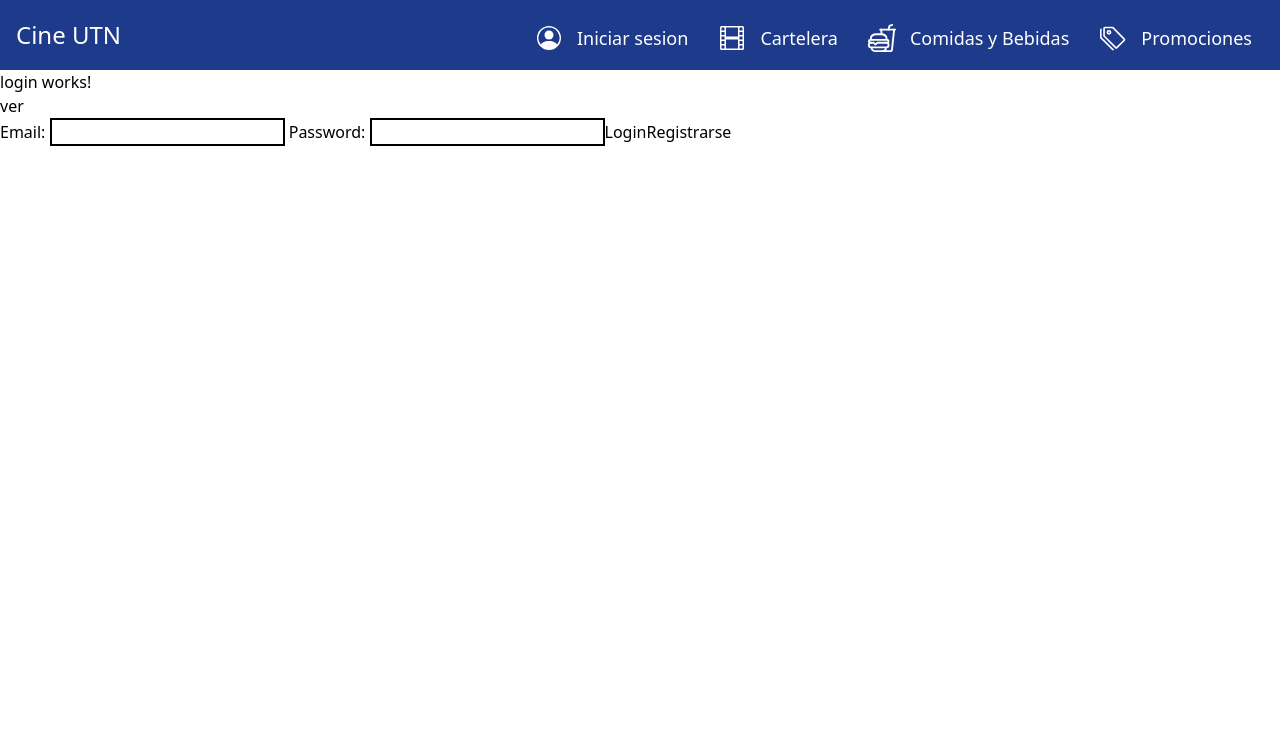
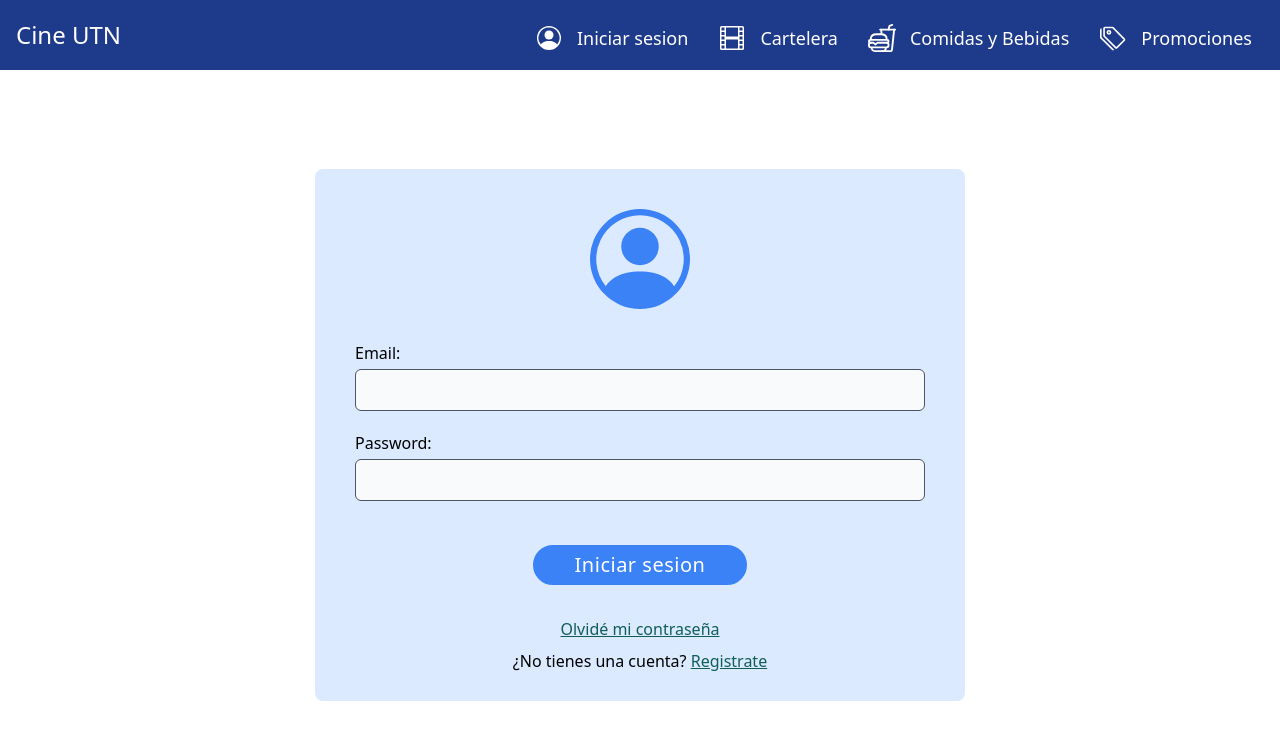
Before and after one commit to gonza2nm/cineUTN-frontend, an Angular app: page /login in a window 1280 px wide. Shown: the top 740 px of the page. Built offline with nearby package versions, Linux system fonts and the light colour scheme.

Commit message:
Se modifico el component login y se creo el component my-accoun

```diff
--- a/src/app/app-routing.module.ts
+++ b/src/app/app-routing.module.ts
@@ -7,6 +7,7 @@ import { CinemasComponent } from './cinemas/cinemas.component';
 import { MovieDetailsComponent } from './movie-details/movie-details.component';
 import { CinemaEditComponent } from './cinema-edit/cinema-edit.component';
 import { RegisterComponent } from './register/register.component';
+import { MyAccountComponent } from './my-account/my-account.component';
 
 const routes: Routes = [
   { path: '', component: HomeComponent },
@@ -17,6 +18,7 @@ const routes: Routes = [
   { path: 'manager-home/cinemas/new', component: CinemaEditComponent },//uso mismo componente para editar y crear
   { path: 'manager-home/cinemas/:id', component: CinemaEditComponent }, //cuidado! si la ruta del new queda abajo de la del id entonces toma a "new" como ID y no funciona.
   { path: 'register', component: RegisterComponent},
+  { path: 'my-account', component: MyAccountComponent},
   { path: "**", component: HomeComponent }
 
 ];
--- a/src/app/app.module.ts
+++ b/src/app/app.module.ts
@@ -15,6 +15,7 @@ import { CinemasComponent } from './cinemas/cinemas.component';
 import { MovieDetailsComponent } from './movie-details/movie-details.component';
 import { CinemaEditComponent } from './cinema-edit/cinema-edit.component';
 import { RegisterComponent } from './register/register.component';
+import { MyAccountComponent } from './my-account/my-account.component';
 
 @NgModule({
   declarations: [
@@ -29,6 +30,7 @@ import { RegisterComponent } from './register/register.component';
     MovieDetailsComponent,
     CinemaEditComponent,
     RegisterComponent,
+    MyAccountComponent,
   ],
   imports: [
     BrowserModule,
--- a/src/app/login/login.component.html
+++ b/src/app/login/login.component.html
@@ -1,16 +1,59 @@
+<!--
 <p>login works!</p>
 <button (click)="getUser()">ver</button>
 
-<form [formGroup]="loginForm" (ngSubmit)="onSubmit()">
-  <Label>
-    Email:
-    <input type="text" formControlName= "email" class=" border-2 border-black">
-  </Label>
-  <Label>
-    Password:
-    <input type="text" formControlName="password" class=" border-2 border-black">
-  </Label>
+-->
 
-  <button type="submit" [disabled]="!loginForm.valid">Login</button>
-  <a [routerLink]="['/register']">Registrarse</a>
-</form>
+<div class="flex justify-center items-center h-[calc(100vh-70px)] w-full">
+
+  <div  class="bg-blue-100 rounded-lg flex-grow min-w-[320px] max-w-[650px] m-5 md:m-7">
+
+    <div class="flex justify-center px-3 pt-10 pb-0">
+      <svg xmlns="http://www.w3.org/2000/svg" width="100" height="100" class="fill-blue-500" viewBox="0 0 16 16">
+        <path d="M11 6a3 3 0 1 1-6 0 3 3 0 0 1 6 0" />
+        <path fill-rule="evenodd"
+          d="M0 8a8 8 0 1 1 16 0A8 8 0 0 1 0 8m8-7a7 7 0 0 0-5.468 11.37C3.242 11.226 4.805 10 8 10s4.757 1.225 5.468 2.37A7 7 0 0 0 8 1" />
+      </svg>
+    </div>
+
+    <form [formGroup]="loginForm" (ngSubmit)="getUser()"
+      class="flex flex-col justify-center items-center p-6 md:px-10">
+
+      <Label class="flex flex-col w-full my-5 mt-2">
+        Email:
+        <input type="text" formControlName="email" class="border border-gray-600 bg-gray-50 rounded-md p-2 mt-1">
+      </Label>
+
+      <Label class="flex flex-col w-full mb-5">
+        Password:
+        <input type="text" formControlName="password" class="border border-gray-600 bg-gray-50 rounded-md p-2 mt-1">
+      </Label>
+
+      <button type="submit" [disabled]="!loginForm.valid"
+        class="border-2 border-blue-500 bg-blue-500 text-white text-xl tracking-wide rounded-full px-7 py-1 my-6 mb-2
+        md:px-10 cursor-pointer hover:bg-blue-700">
+        Iniciar sesion
+      </button>
+
+      <!-- [disabled]="!loginForm.valid" -->
+    </form>
+
+    <div class="mb-2 text-center">
+      <a href="" class="text-teal-800 underline hover:text-white">Olvidé mi contraseña</a>
+    </div>
+
+    <div class="mb-7 text-center">
+      ¿No tienes una cuenta? <a [routerLink]="['/register']"
+      class="text-teal-800 underline hover:text-white">Registrate</a>
+    </div>
+
+    <div *ngIf="messageError" class="m-5 text-2xl text-center"
+    [ngClass]="{'text-green-600': band, 'text-red-800': !band}">
+      <h2>{{messageError}}</h2>
+    </div>
+
+  </div>
+
+
+
+</div>
--- a/src/app/login/login.component.ts
+++ b/src/app/login/login.component.ts
@@ -1,6 +1,7 @@
 import { Component } from '@angular/core';
 import { LoginService } from './login.service';
 import { FormGroup, FormControl, Validators } from '@angular/forms';
+import { Router } from '@angular/router';
 
 @Component({
   selector: 'app-login',
@@ -9,30 +10,33 @@ import { FormGroup, FormControl, Validators } from '@angular/forms';
 })
 export class LoginComponent {
 
-  constructor(private service: LoginService) {}
+  constructor(private service: LoginService, private router: Router
+  ) {}
 
   band = true;
   messageError:string = '';
 
-  onSubmit() {
-    console.log(this.loginForm.value);
-  }
-
   loginForm = new FormGroup({
-    email: new FormControl('', [Validators.required, Validators.email]),
+    email: new FormControl('', [Validators.required]),
     password: new FormControl(''),
   });
 
+
   getUser(): void {
-    this.service.getUser(1).subscribe({
+    const {email, password} = this.loginForm.value
+    this.service.getUser(email, password).subscribe({
       next: (response) => {
-        console.log("aca", response);
+        this.service.setUser(response.data); //Le pasa el valor al service y el service se lo pasa al my-account.
+        this.router.navigate(['/my-account']);
+        console.log(response);
       },
 
       error: (error) => {
+        this.band = false
         this.messageError = 'Ocurrio un error, por favor intente mas tarde.';
         console.error('Ocurrio un error.');
       }
     })
   }
+
 }
--- a/src/app/login/login.service.ts
+++ b/src/app/login/login.service.ts
@@ -1,6 +1,17 @@
 import { HttpClient } from '@angular/common/http';
 import { Injectable } from '@angular/core';
-import { Observable } from 'rxjs';
+import { BehaviorSubject, Observable, retry } from 'rxjs';
+
+interface User {
+  id: number,
+  dni: string,
+  name: string,
+  surname: string,
+  email: string,
+  password: string,
+  type: string,
+  cinema: string | null
+}
 
 @Injectable({
   providedIn: 'root',
@@ -10,10 +21,13 @@ export class LoginService {
 
   constructor(private http: HttpClient) {}
 
+  user!: User;
+
 
   //Obtiene
-  getUser(id: number): Observable<any> {
-    return this.http.get(`${this.url}/${id}`);
+  getUser(email: string | undefined | null, password: string | undefined | null): Observable<any> {
+    return this.http.get(`${this.url}/${email}/${password}`);
+    //Esto, por seguridad, se hace con un post. Buscar como.
   }
 
 
@@ -22,4 +36,34 @@ export class LoginService {
     return this.http.post(this.url, userData)
   }
 
+
+  // Método para actualizar el valor del usuario.
+  setUser(user: User):void {
+    this.user = user
+  }
+
+  getOneUser(): User {
+    return this.user;
+  }
+
+
+
+
+
+  // Otra forma de hacerlo -------------------------
+
+  // BehaviorSubject para almacenar el valor del usuario
+  //private userSource = new BehaviorSubject<any>(null);
+
+  // Observable que expone el valor del usuario
+  //currentUser = this.userSource.asObservable();
+
+  // Método para actualizar el valor del usuario.
+  //setUser(user: any) {
+    //this.userSource.next(user);
+  //}
+
+
+
+
 }
--- /dev/null
+++ b/src/app/my-account/my-account.component.html
@@ -0,0 +1,4 @@
+
+<h2 class="text-center text-xl">
+  Esta cuenta pertenece a {{nameUser}}
+</h2>
--- /dev/null
+++ b/src/app/my-account/my-account.component.ts
@@ -0,0 +1,43 @@
+import { Component, OnInit } from '@angular/core';
+import { LoginComponent } from '../login/login.component';
+import { LoginService } from '../login/login.service';
+
+interface User {
+  id: number,
+  dni: string,
+  name: string,
+  surname: string,
+  email: string,
+  password: string,
+  type: string,
+  cinema: string | null
+}
+
+@Component({
+  selector: 'app-my-account',
+  templateUrl: './my-account.component.html',
+  styleUrls: ['./my-account.component.css']
+})
+export class MyAccountComponent  {
+
+  constructor(private service: LoginService) {}
+
+  user: User = this.service.getOneUser();
+
+  nameUser = this.user.name;
+
+
+  // -------------------------------------------------
+
+  /*
+  ngOnInit(): void {
+    // Te suscribes al observable para recibir los datos del usuario.
+    this.service.currentUser.subscribe(user => {
+      this.user = user;
+      console.log('Usuario recibido:', this.user);
+      this.nameUser = this.user.name;
+    });
+  }
+*/
+
+}
```
Also changed, not shown: src/app/my-account/my-account.component.css (added), 1 other file (tests, documents, lock files or other folders).
